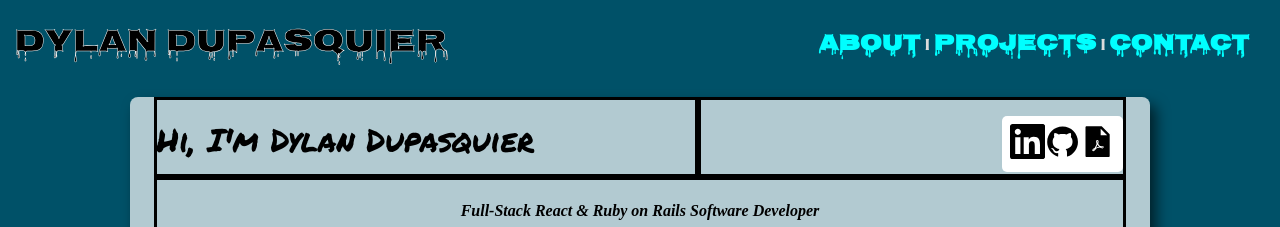
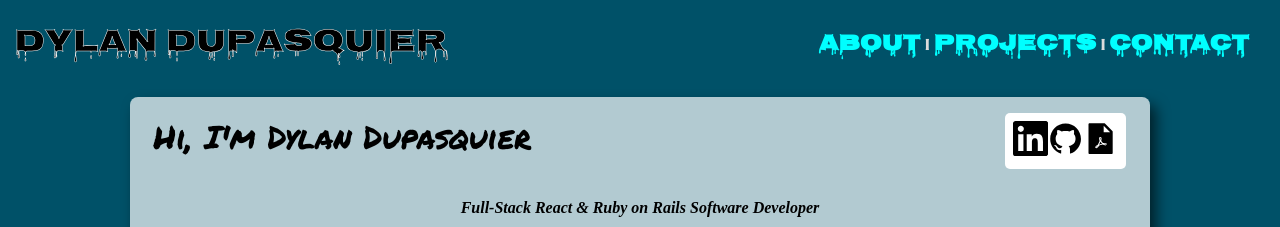
Before and after one commit to Ddupasquier/portfolio_1.1, a React (Create React App) app: page / in a window 1280 px wide. Shown: the top 227 px of the page. Built offline with nearby package versions, Linux system fonts and the light colour scheme.

Commit message:
oops again

```diff
--- a/src/sass/style.css
+++ b/src/sass/style.css
@@ -298,9 +298,6 @@ nav .links .each-button:hover {
     opacity: 1;
   }
 }
-#container #about > div {
-  border: black solid;
-}
 #container #about {
   display: grid;
   grid-template-columns: auto auto;
--- a/src/sass/style.scss
+++ b/src/sass/style.scss
@@ -236,10 +236,6 @@ nav {
     }
   }
 
-  #about > div {
-    border: black solid;
-  }
-
   #about {
     display: grid;
     grid-template-columns: auto auto;
```
Also changed, not shown: src/sass/style.min.css, 2 other files (tests, documents, lock files or other folders).
